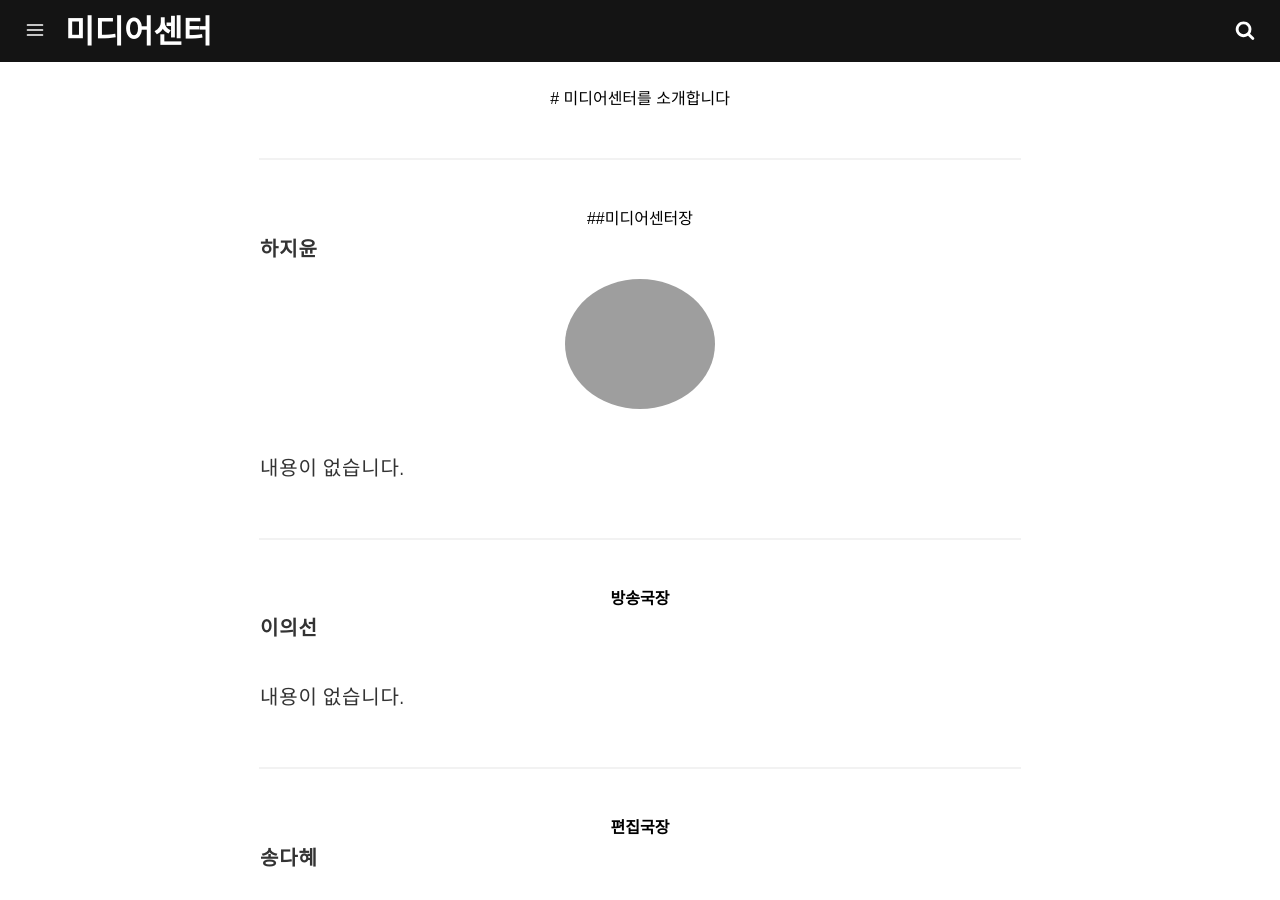
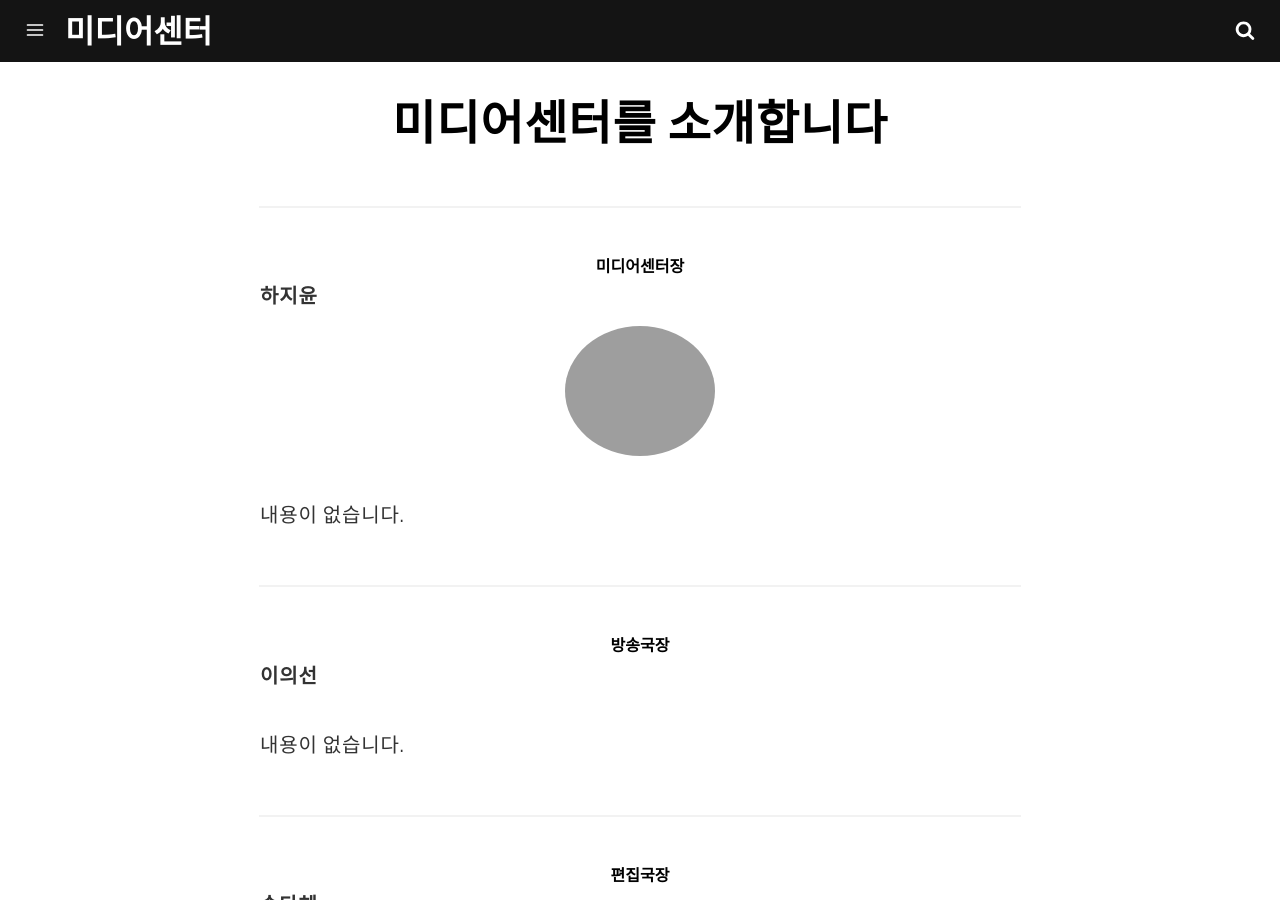
Before and after one commit to skhumedia/skhumedia.github.io, a Jekyll site: the page built from about.md, in a window 1280 px wide and 900 px high. Built offline with Jekyll 4.4.1, drawn with Linux system fonts in a browser that asks for light colours; grey boxes are pictures that could not be loaded.

Commit message:
Initial Commit

```diff
--- a/about.md
+++ b/about.md
@@ -4,20 +4,12 @@ title: 소개
 description: Some description.
 permalink: /about/
 ---
-<center>
-
-# 미디어센터를 소개합니다
-
-</center>
+<center><h1><strong>미디어센터를 소개합니다</strong></h1></center>
 
 <hr/>
-<center>
+<center><strong>미디어센터장</strong></center>
 
-##미디어센터장
-
-</center>
-
-**하지윤** <img itemprop="image" class="img-rounded" src="http://res.cloudinary.com/dm7h7e8xj/image/upload/c_fill,h_200,w_200/v1504971955/neo_ruqszk.jpg" alt="Your Name" alignment="left" height="150" width="150">
+**하지윤** <img itemprop="image" class="img-rounded" src="http://res.cloudinary.com/dm7h7e8xj/image/upload/c_fill,h_200,w_200/v1504971955/neo_ruqszk.jpg" alt="Your Name" height="150" width="150" alignment="right">
 
 내용이 없습니다.
 <hr/>
```
